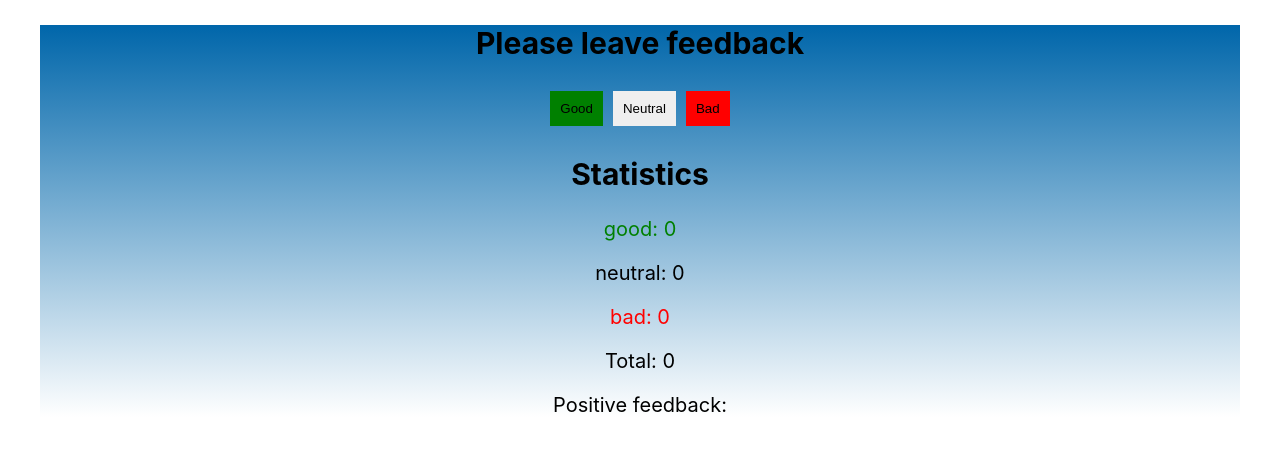
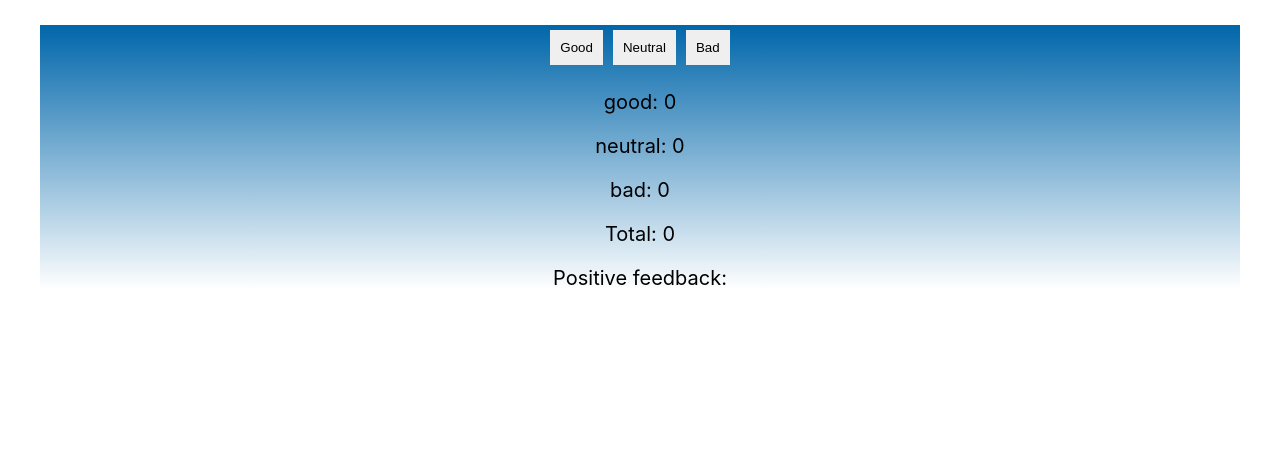
Before and after one commit to PaHomeAtHome/goit-react-hw-02-feedback, a React (Create React App) app: page / in a window 1280 px wide. Shown: the top 450 px of the page. Built offline with nearby package versions, Linux system fonts and the light colour scheme.

Commit message:
functions added

```diff
--- a/src/components/App.jsx
+++ b/src/components/App.jsx
@@ -1,10 +1,39 @@
+import { Component } from "react";
 import Container from './Container/Container';
-import Vidget from './Vidget/Vidget';
+import Statistics from './Statistics/Statistics';
+import FeedbackOptions from './FeedbackOptions/FeedbackOptions';
+import Section from "./Section/Section";
 
-export const App = () => {
-  return (
-    <Container>
-      <Vidget></Vidget>
+export class App extends Component {
+  state = {
+        good: 0,
+        neutral: 0,
+        bad: 0
+  }
+
+  handleIncrement = (e) => {
+        this.setState(prevState => ({ [e.target.name]: prevState[e.target.name] + 1, }))
+  };
+
+  countTotalFeedback = () => Object.values(this.state).reduce((prev, element) => prev + element, 0)
+
+  countPositiveFeedbackPercentage = () => {
+        const total = this.countTotalFeedback();
+        if (total) {
+            return Math.round(this.state.good / total * 100) + `%`;
+        }
+        return;
+    };
+
+  render() {
+
+    return <Container>
+      <Section>
+        <FeedbackOptions options={this.state} onLeaveFeedback={this.handleIncrement}></FeedbackOptions>
+        <Statistics state={this.state} total={this.countTotalFeedback} percentage={this.countPositiveFeedbackPercentage}>
+        </Statistics>
+      </Section>
     </Container>
-  );
+  }
+
 };
--- /dev/null
+++ b/src/components/FeedbackOptions/FeedbackOptions.js
@@ -0,0 +1,9 @@
+import Button from './FeedbackOptionsStyles'
+
+export default function FeedbackOptions({ options, onLeaveFeedback }) {
+
+    return Object.keys(options).map((key) => {
+        const keyCapitalisation = key.charAt(0).toUpperCase() + key.slice(1);
+        return <Button key={key} name={key} onClick={onLeaveFeedback}>{keyCapitalisation}</Button>
+    });
+    }
--- /dev/null
+++ b/src/components/FeedbackOptions/FeedbackOptionsStyles.js
@@ -0,0 +1,9 @@
+import styled from "styled-components";
+
+const Button = styled.button`
+border: none;
+margin: 5px;
+padding: 10px;
+cursor: pointer;`
+
+export default Button;
--- /dev/null
+++ b/src/components/Section/Section.js
@@ -0,0 +1,7 @@
+import {Section, Title} from './SectionStyles'
+
+export default function SectionFunc({ children, title  }) {
+
+    return <Section><Title></Title>{children}</Section>
+/* <Button name='good' onClick={(e) => this.handleIncrement(e)}>Good</Button> */
+}
--- /dev/null
+++ b/src/components/Section/SectionStyles.js
@@ -0,0 +1,7 @@
+import styled from "styled-components";
+
+export const Title = styled.h2`
+font-size: 30px;`
+
+export const Section = styled.div`
+text-align: center;`
--- /dev/null
+++ b/src/components/Statistics/StatisticStyles.js
@@ -0,0 +1,6 @@
+import styled from "styled-components";
+
+export const Text = styled.p`
+font-size: 20px;`
+
+export default Text;
--- /dev/null
+++ b/src/components/Statistics/Statistics.js
@@ -0,0 +1,11 @@
+import Text from './StatisticStyles'
+
+export default function Statistics({ state, total, percentage }) {
+
+    const stats = Object.keys(state).map((key) =>
+        <Text key={key}>{key}: {state[key]}</Text>);
+
+    const result = <>{stats}<Text>Total: {total()}</Text><Text>Positive feedback: {percentage()}</Text></>;
+
+    return result
+}
--- a/src/components/Vidget/Vidget.js
+++ /dev/null
@@ -1,45 +0,0 @@
-import { Component } from "react";
-import { Button, Title, VidgetSection, Text, GreenButton, RedButton, GreenText, RedText } from './VidgetStyles'
-
-class Vidget extends Component {
-    state = {
-        good: 0,
-        neutral: 0,
-        bad: 0
-    }
-
-    handleIncrement = (e) => {
-        this.setState(prevState => ({ [e.target.name]: prevState[e.target.name] + 1, }))
-    };
-
-    countTotalFeedback = () => Object.values(this.state).reduce((prev, element) => prev + element, 0)
-
-    countPositiveFeedbackPercentage = () => {
-        const total = this.countTotalFeedback();
-        if (total) {
-            return Math.round(this.state.good / total * 100) + `%`;
-        }
-        return;
-    };
-
-    render() {
-        const { good, neutral, bad } = this.state;
-
-        return <VidgetSection>
-
-            <Title>Please leave feedback</Title>
-            <GreenButton name='good' onClick={(e) => this.handleIncrement(e)}>Good</GreenButton>
-            <Button name='neutral' onClick={(e) => this.handleIncrement(e)}>Neutral</Button>
-            <RedButton name='bad' onClick={(e) => this.handleIncrement(e)}>Bad</RedButton>
-            <Title>Statistics</Title>
-            <GreenText>good: {good}</GreenText>
-            <Text>neutral: {neutral}</Text>
-            <RedText>bad: {bad}</RedText>
-            <Text>Total: {this.countTotalFeedback()}</Text>
-            <Text>Positive feedback: {this.countPositiveFeedbackPercentage()}</Text>
-
-        </VidgetSection>;
-    }
-}
-
-export default Vidget;
--- a/src/components/Vidget/VidgetStyles.js
+++ /dev/null
@@ -1,28 +0,0 @@
-import styled from "styled-components";
-
-export const Title = styled.h2`
-font-size: 30px;`
-
-export const VidgetSection = styled.div`
-text-align: center;`
-
-export const Button = styled.button`
-border: none;
-margin: 5px;
-padding: 10px;
-cursor: pointer;`
-
-export const RedButton = styled(Button)`
-background-color: red;`
-
-export const GreenButton = styled(Button)`
-background-color: green;`
-
-export const Text = styled.p`
-font-size: 20px;`
-
-export const GreenText = styled(Text)`
-color: green;`
-
-export const RedText = styled(Text)`
-color: red;`
```
